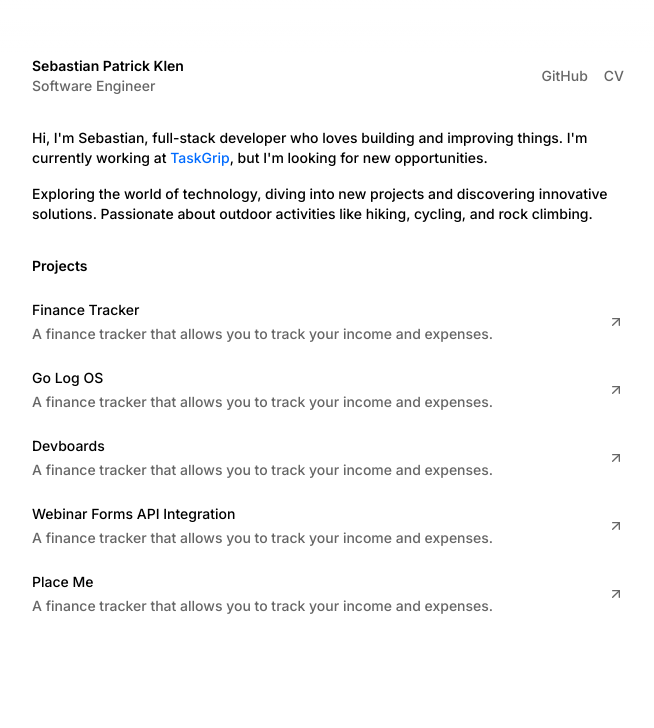
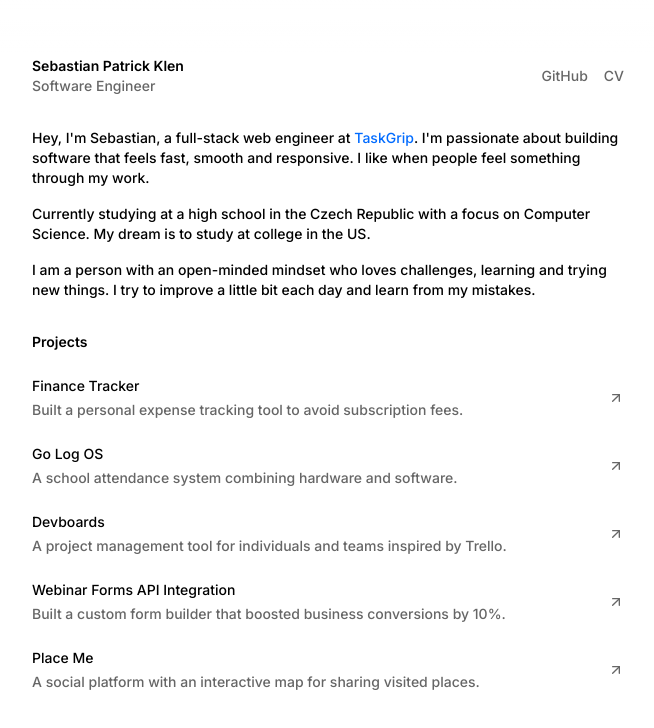
Before and after one commit to sebastianpatrickk/sebastianklen, a Next.js app: page / in a window 1280 px wide. Shown: the top 728 px of the page, without its empty margins (312-966 px from the left). Built offline with nearby package versions, Linux system fonts and the light colour scheme.

Commit message:
Do some copywriting

```diff
--- a/src/app/page.tsx
+++ b/src/app/page.tsx
@@ -10,16 +10,19 @@ export default function Home() {
   return (
     <div className="mt-8 w-full text-sm font-medium">
       <p className="leading-5">
-        Hi, I&apos;m Sebastian, full-stack developer who loves building and
-        improving things. I&apos;m currently working at{" "}
-        <Link href="/work">TaskGrip</Link>, but I&apos;m looking for new
-        opportunities.
+        Hey, I&apos;m Sebastian, a full-stack web engineer at{" "}
+        <Link href="/work">TaskGrip</Link>. I&apos;m passionate about building
+        software that feels fast, smooth and responsive. I like when people feel
+        something through my work.
       </p>
-
       <p className="pt-4 leading-5">
-        Exploring the world of technology, diving into new projects and
-        discovering innovative solutions. Passionate about outdoor activities
-        like hiking, cycling, and rock climbing.
+        Currently studying at a high school in the Czech Republic with a focus
+        on Computer Science. My dream is to study at college in the US.
+      </p>
+      <p className="pt-4 leading-5">
+        I am a person with an open-minded mindset who loves challenges, learning
+        and trying new things. I try to improve a little bit each day and learn
+        from my mistakes.
       </p>
 
       <div className="space-y-3 pt-8">
--- a/src/components/Projects.tsx
+++ b/src/components/Projects.tsx
@@ -22,7 +22,7 @@ export default function Projects({ projects }: { projects: Project[] }) {
       {projects.map((post, i) => (
         <motion.div
           key={i}
-          className="group relative flex w-full cursor-pointer items-center justify-between py-3"
+          className="group relative flex w-full cursor-pointer items-center justify-between gap-2 py-3"
           onClick={() => window.open(post.url, "_blank")}
           onHoverStart={() => setHoveredPost(i)}
           onFocus={() => setHoveredPost(i)}
--- a/src/lib/constants.ts
+++ b/src/lib/constants.ts
@@ -15,35 +15,34 @@ export const projects = [
   {
     title: "Finance Tracker",
     description:
-      "A finance tracker that allows you to track your income and expenses.",
+      "Built a personal expense tracking tool to avoid subscription fees.",
     url: "https://github.com/sebastianpatrickk/finance-tracker",
     target: "_blank",
   },
   {
     title: "Go Log OS",
-    description:
-      "A finance tracker that allows you to track your income and expenses.",
+    description: "A school attendance system combining hardware and software.",
     url: "https://github.com/sebastianpatrickk/finance-tracker",
     target: "_blank",
   },
   {
     title: "Devboards",
     description:
-      "A finance tracker that allows you to track your income and expenses.",
+      " A project management tool for individuals and teams inspired by Trello.",
     url: "https://github.com/sebastianpatrickk/finance-tracker",
     target: "_blank",
   },
   {
     title: "Webinar Forms API Integration",
     description:
-      "A finance tracker that allows you to track your income and expenses.",
+      "Built a custom form builder that boosted business conversions by 10%.",
     url: "https://github.com/sebastianpatrickk/finance-tracker",
     target: "_blank",
   },
   {
     title: "Place Me",
     description:
-      "A finance tracker that allows you to track your income and expenses.",
+      "A social platform with an interactive map for sharing visited places.",
     url: "https://github.com/sebastianpatrickk/finance-tracker",
     target: "_blank",
   },
```
